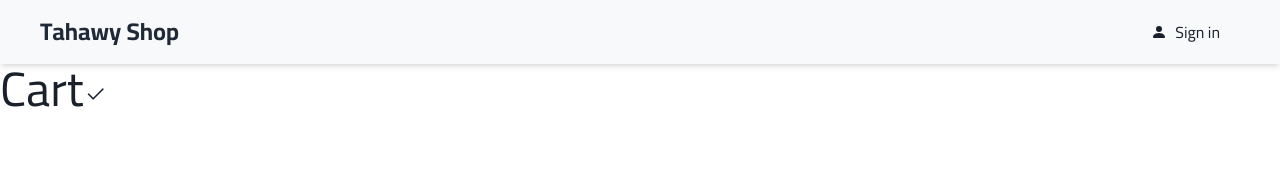
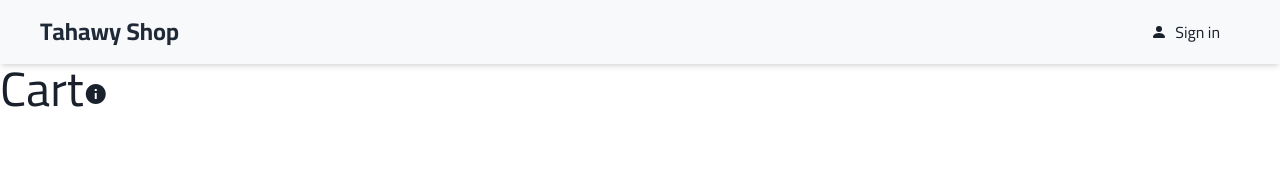
Before and after one commit to tahawy111/next-ecommerse, a Next.js app: page /cart in a window 1280 px wide. Shown: the top 172 px of the page. Built offline with nearby package versions, Linux system fonts and the light colour scheme.

Commit message:
Add Google material icon

```diff
--- a/pages/_app.tsx
+++ b/pages/_app.tsx
@@ -20,7 +20,16 @@ import { ChakraProvider } from "@chakra-ui/react";
 export default function App({ Component, pageProps }: AppProps) {
   return (
     <Provider store={store}>
-      <link rel="stylesheet" href="https://fonts.googleapis.com/css2?family=Material+Symbols+Outlined:opsz,wght,FILL,GRAD@20..48,100..700,0..1,-50..200" />
+      <link href="https://fonts.googleapis.com/icon?family=Material+Icons"
+      rel="stylesheet"></link>
+      <link href="https://fonts.googleapis.com/icon?family=Material+Icons+Outlined"
+      rel="stylesheet"></link>
+      <link href="https://fonts.googleapis.com/icon?family=Material+Icons+Round"
+      rel="stylesheet"></link>
+      <link href="https://fonts.googleapis.com/icon?family=Material+Icons+Sharp"
+      rel="stylesheet"></link>
+      <link href="https://fonts.googleapis.com/icon?family=Material+Icons+Two+Tone"
+      rel="stylesheet"></link>
       <ChakraProvider>
         <Loading />
 
--- a/pages/cart.tsx
+++ b/pages/cart.tsx
@@ -12,8 +12,8 @@ const Cart = () => {
             </Head>
             <span className="text-5xl">Cart
             </span>
-            <span className="material-symbols-outlined">
-done
+            <span className="material-icons-sharp">
+info
 </span>
         </div>
     );
```
